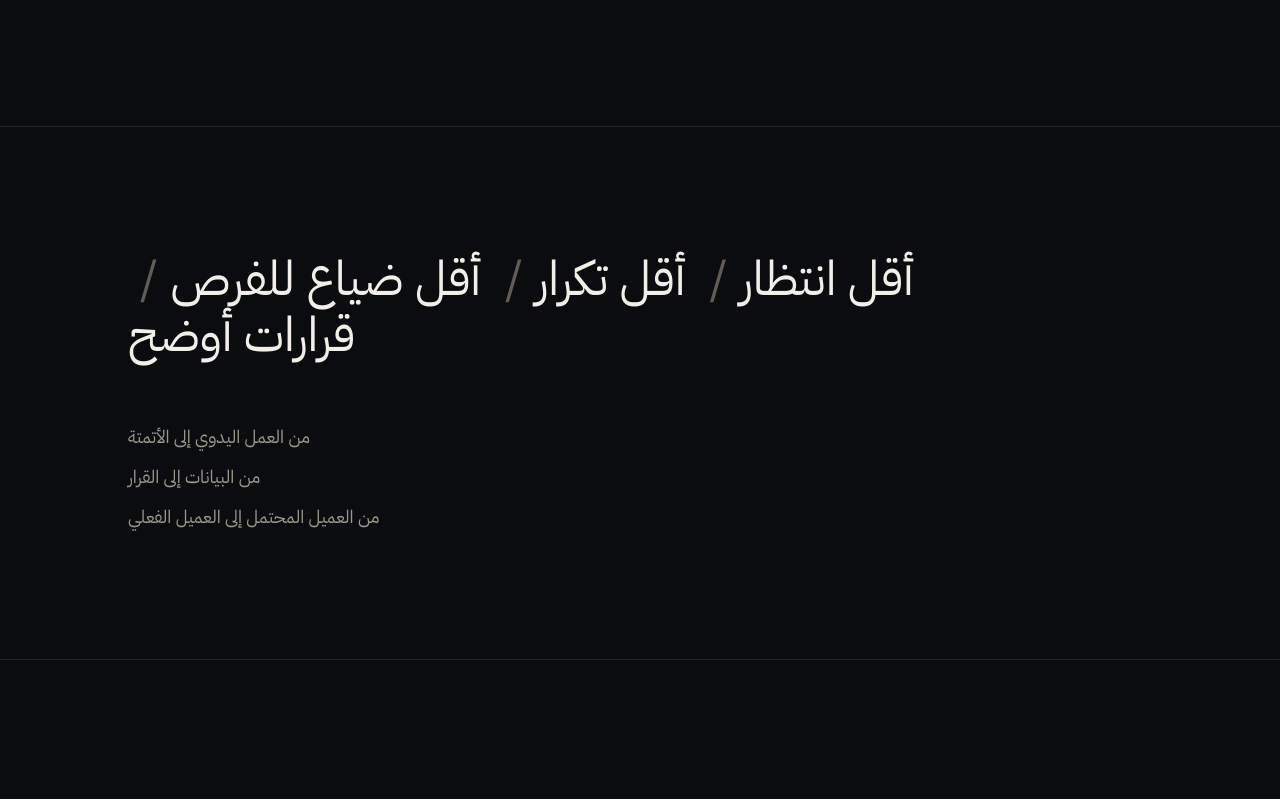
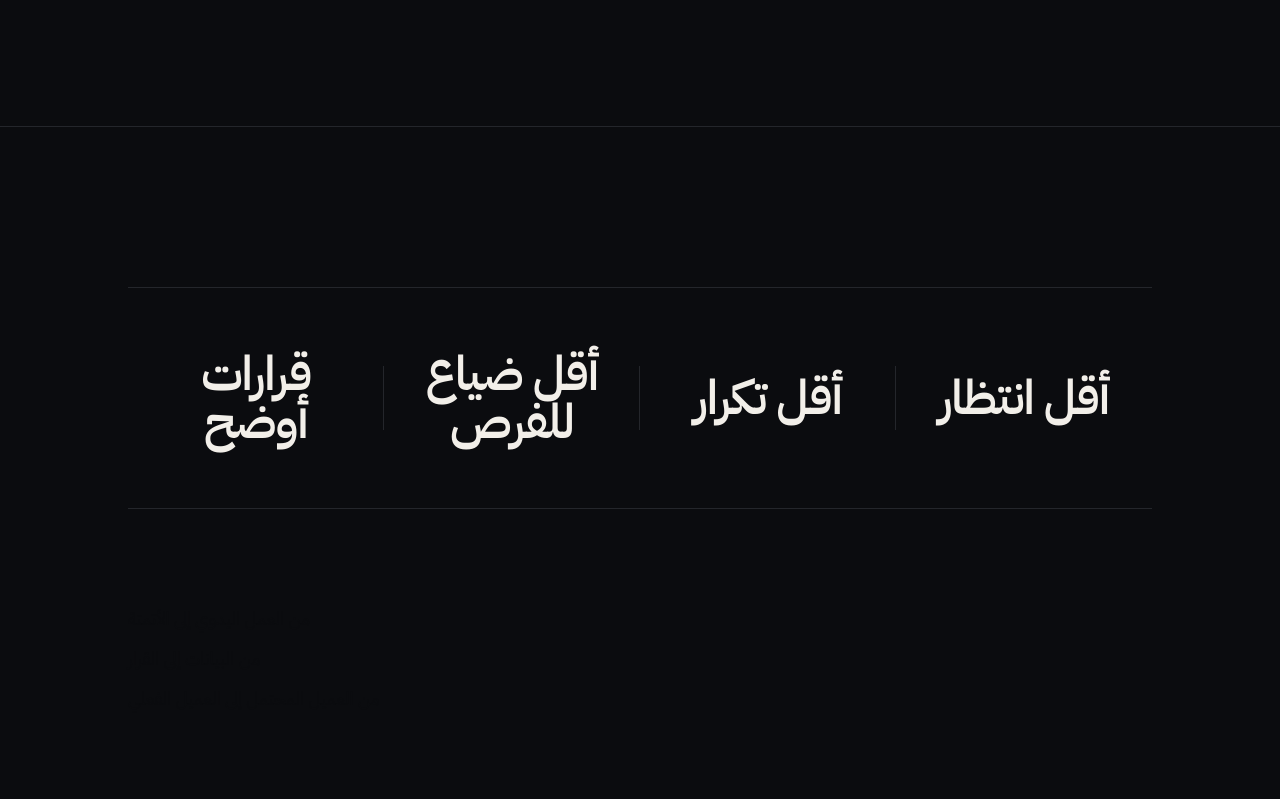
Before and after one commit to WWW-Alhnani-COM/wusool-ai, a React (Vite) app: page / in a window 1280 px wide. Shown: the part 8781-9580 px from the top of the page. Built offline with nearby package versions, Linux system fonts and the light colour scheme.

Commit message:
Refactor ValueSection layout and animations

```diff
--- a/src/components/sections/ValueSection.tsx
+++ b/src/components/sections/ValueSection.tsx
@@ -1,4 +1,5 @@
 import { motion } from "framer-motion";
+
 import { valueContent } from "@/data/content";
 import { Container } from "@/components/ui/Container";
 import { useReducedMotion } from "@/hooks/useReducedMotion";
@@ -7,29 +8,178 @@ export function ValueSection() {
   const reducedMotion = useReducedMotion();
 
   return (
-    <section className="py-24 sm:py-32 border-t border-base-line">
-      <Container className="flex flex-col gap-16">
-        <div className="flex flex-wrap justify-end gap-x-3 gap-y-2 text-right">
+    <section
+      className="
+        border-t
+        border-base-line
+        py-24
+        sm:py-32
+        lg:py-40
+      "
+      dir="rtl"
+    >
+      <Container className="flex flex-col gap-16 sm:gap-20 lg:gap-24">
+        {/* Outcomes */}
+        <div
+          className="
+            grid
+            grid-cols-2
+            border-y
+            border-base-line
+            lg:grid-cols-4
+          "
+        >
           {valueContent.outcomes.map((outcome, i) => (
-            <motion.span
+            <motion.div
               key={outcome}
-              initial={reducedMotion ? { opacity: 1 } : { opacity: 0, y: 10 }}
-              whileInView={{ opacity: 1, y: 0 }}
-              viewport={{ once: true, margin: "-10% 0px" }}
-              transition={{ duration: 0.5, delay: reducedMotion ? 0 : i * 0.08 }}
-              className="font-display text-3xl sm:text-5xl text-ink"
+              initial={
+                reducedMotion
+                  ? {
+                      opacity: 1,
+                      y: 0,
+                    }
+                  : {
+                      opacity: 0,
+                      y: 20,
+                    }
+              }
+              whileInView={{
+                opacity: 1,
+                y: 0,
+              }}
+              viewport={{
+                once: true,
+                margin: "-10% 0px",
+              }}
+              transition={{
+                duration: reducedMotion ? 0 : 0.6,
+                delay: reducedMotion ? 0 : i * 0.08,
+                ease: [0.22, 1, 0.36, 1],
+              }}
+              className="
+                relative
+                flex
+                min-h-[150px]
+                items-center
+                justify-center
+                px-4
+                py-8
+                text-center
+                sm:min-h-[190px]
+                sm:px-6
+                sm:py-10
+                lg:min-h-[220px]
+                lg:px-8
+                lg:py-12
+              "
             >
-              {outcome}
-              {i < valueContent.outcomes.length - 1 && <span className="text-ink-faint mx-3">/</span>}
-            </motion.span>
+              {/* Vertical divider */}
+              {i > 0 && (
+                <span
+                  aria-hidden="true"
+                  className="
+                    absolute
+                    right-0
+                    top-1/2
+                    hidden
+                    h-16
+                    w-px
+                    -translate-y-1/2
+                    bg-base-line
+                    lg:block
+                  "
+                />
+              )}
+
+              {/* Mobile divider */}
+              {i % 2 !== 0 && (
+                <span
+                  aria-hidden="true"
+                  className="
+                    absolute
+                    right-0
+                    top-1/2
+                    h-14
+                    w-px
+                    -translate-y-1/2
+                    bg-base-line
+                    lg:hidden
+                  "
+                />
+              )}
+
+              <span
+                className="
+                  font-display
+                  text-2xl
+                  font-semibold
+                  leading-tight
+                  tracking-tight
+                  text-ink
+                  transition-transform
+                  duration-500
+                  ease-out
+                  hover:-translate-y-1
+                  sm:text-3xl
+                  md:text-4xl
+                  lg:text-4xl
+                  xl:text-5xl
+                "
+              >
+                {outcome}
+              </span>
+            </motion.div>
           ))}
         </div>
 
-        <div className="flex flex-col gap-3 items-end text-right">
-          {valueContent.shifts.map((shift) => (
-            <p key={shift} className="text-ink-muted text-base sm:text-lg">
+        {/* Supporting shifts */}
+        <div
+          className="
+            flex
+            flex-col
+            items-end
+            gap-3
+            text-right
+          "
+        >
+          {valueContent.shifts.map((shift, i) => (
+            <motion.p
+              key={shift}
+              initial={
+                reducedMotion
+                  ? {
+                      opacity: 1,
+                      y: 0,
+                    }
+                  : {
+                      opacity: 0,
+                      y: 10,
+                    }
+              }
+              whileInView={{
+                opacity: 1,
+                y: 0,
+              }}
+              viewport={{
+                once: true,
+                margin: "-10% 0px",
+              }}
+              transition={{
+                duration: reducedMotion ? 0 : 0.5,
+                delay: reducedMotion ? 0 : i * 0.06,
+                ease: [0.22, 1, 0.36, 1],
+              }}
+              className="
+                text-sm
+                leading-7
+                text-ink-muted
+                sm:text-base
+                sm:leading-8
+                lg:text-lg
+              "
+            >
               {shift}
-            </p>
+            </motion.p>
           ))}
         </div>
       </Container>
```
